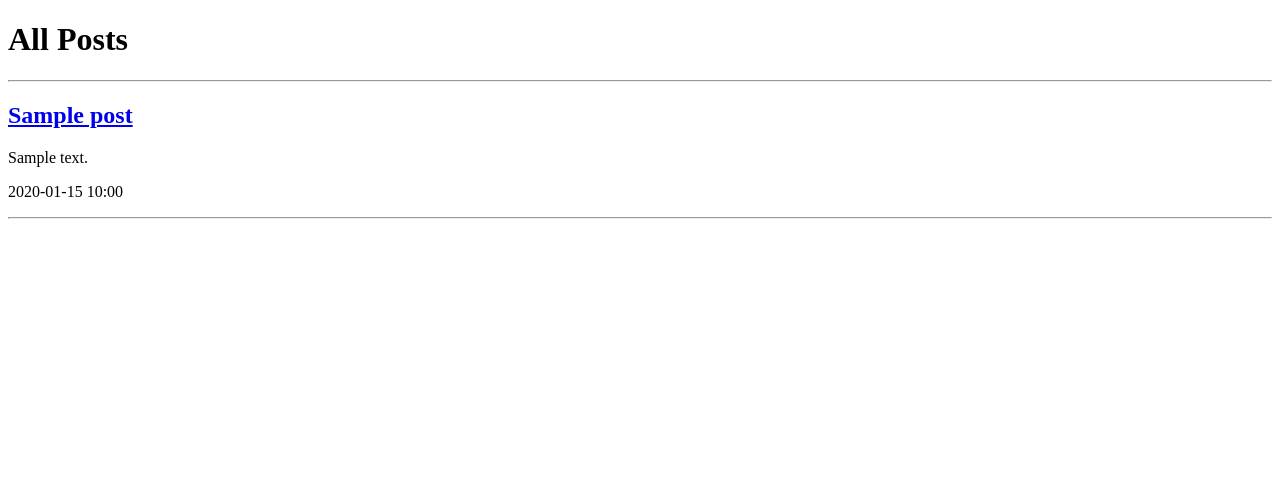
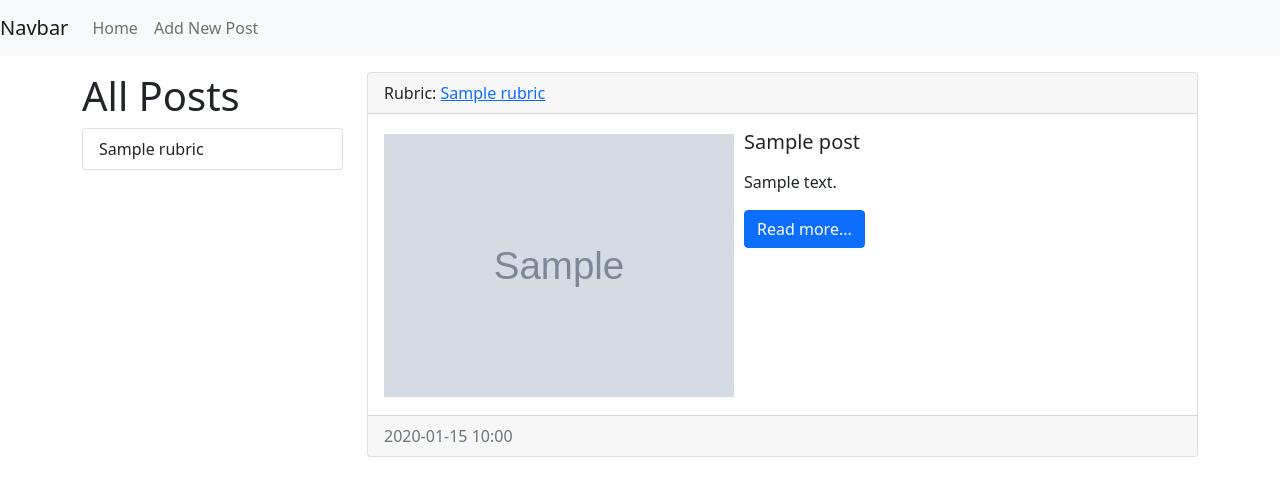
Before and after one commit to ZorkoAnastasiya/teachDjango, a Django app: page /blog/ in a window 1280 px wide. Shown: the top 496 px of the page. Run offline with Django 3.2, Linux system fonts and the light colour scheme; tables that the repository leaves empty hold one stand-in row (values such as "Sample post"); grey boxes marked "Sample" are stand-in pictures.

Commit message:
Controllers-functions

```diff
--- a/Superproject/blog/apps.py
+++ b/Superproject/blog/apps.py
@@ -4,3 +4,4 @@ from django.apps import AppConfig
 class BlogConfig(AppConfig):
     default_auto_field = 'django.db.models.BigAutoField'
     name = 'blog'
+    verbose_name = "My Blog"
--- a/Superproject/blog/models.py
+++ b/Superproject/blog/models.py
@@ -1,4 +1,21 @@
 from django.db import models
+from django.urls import reverse
+
+
+class Rubrics(models.Model):
+    objects = models.Manager()
+    title = models.CharField(max_length = 150, db_index = True, verbose_name = "rubric")
+
+    def __str__(self):
+        return self.title
+
+    def get_absolute_url(self) -> str:
+        return reverse("rubric", kwargs = {"rubric_id": self.pk})
+
+    class Meta:
+        verbose_name = "Rubric"
+        verbose_name_plural = "Rubrics"
+        ordering = ["id"]
 
 
 class Post(models.Model):
@@ -9,9 +26,15 @@ class Post(models.Model):
     created_at = models.DateTimeField(auto_now_add = True)
     photo = models.ImageField(upload_to = "photos/", blank = True)
     hidden = models.BooleanField(default = False)
+    rubric = models.ForeignKey(Rubrics, on_delete = models.PROTECT, null = True)
 
     def __str__(self):
         return self.title
 
     def get_absolute_url(self) -> str:
-        return f"/blog/{self.pk}/"
+        return reverse("single_post", kwargs = {"post_id": self.pk})
+
+    class Meta:
+        verbose_name = "Post"
+        verbose_name_plural = "Posts"
+        ordering = ["-created_at", "title"]
--- /dev/null
+++ b/Superproject/blog/templates/blog/list_rubrics.html
@@ -0,0 +1,5 @@
+<div class="list-group">
+    {% for item in rubrics %}
+        <a href="{{item.get_absolute_url}}" class="list-group-item list-group-item-action">{{item.title}}</a>
+    {% endfor %}
+</div>
--- a/Superproject/blog/templates/blog/post_list.html
+++ b/Superproject/blog/templates/blog/post_list.html
@@ -1,23 +1,41 @@
-<!DOCTYPE html>
-<html lang="en">
-<head>
-    <meta charset="UTF-8">
-    <title>Blog</title>
-</head>
-<body>
-<div>
-    <h1>All Posts</h1>
-    <hr>
-    {% for post in object_list %}
-    <section id="id_post_{{post.pk}}">
-        <a href ="{{post.get_absolute_url}}"><h2>{{post.title}}</h2></a>
-        <p>{{post.content|default:"(no content)"}}</p>
-        <p>{{post.created_at|date:"Y-m-d H:i"}}</p>
-        <hr>
-        {% empty %}
-        <p>No content</p>
-    </section>
-    {% endfor %}
-</div>
-</body>
-</html>
+{% extends 'base.html' %}
+
+{% block title %}
+
+    {{header}}: {{block.super}}
+
+{% endblock %}
+
+{% block sidebar %}
+<h1>All Posts</h1>
+{% include 'include/_sidebar.html' %}
+{% endblock %}
+
+{% block content %}
+    {% for post in posts %}
+     <div class="card mb-3">
+         <div class="card-header">
+             Rubric: <a href="{{post.rubric.get_absolute_url}}">{{post.rubric}}</a>
+         </div>
+         <div class="card-body">
+             <div class="media">
+                 {% if post.photo %}
+                 <img src="{{post.photo.url}}" alt="" width="350" class="mr-3" align="left" style="margin:4px 10px 2px 0px;">
+                 {% else %}
+                 <img src="https://picsum.photos/id/1060/350/235/?blur=2" alt="" class="mr-3" align="left" style="margin:4px 10px 2px 0px;">
+                 {% endif %}
+                 <div class="media-body">
+                     <h5 class="card-title">{{post.title}}</h5>
+                     <p class="card-text">{{post.content|linebreaks|truncatewords:70}}</p>
+                     <a href="{{post.get_absolute_url}}" class="btn btn-primary">Read more...</a>
+                 </div>
+             </div>
+         </div>
+         <div class="card-footer text-muted">
+             {{post.created_at|date:"Y-m-d H:i"}}
+         </div>
+     </div>
+     {% empty %}
+     <p>No content</p>
+     {% endfor %}
+{% endblock %}
--- /dev/null
+++ b/Superproject/blog/templatetags/blog_tags.py
@@ -0,0 +1,16 @@
+from django import template
+from blog.models import Rubrics
+
+
+register = template.Library()
+
+
+@register.simple_tag(name = "list_rubrics")
+def get_rubrics():
+    return Rubrics.objects.all()
+
+
+@register.inclusion_tag("blog/list_rubrics.html")
+def show_rubrics():
+    rubrics = Rubrics.objects.all()
+    return {"rubrics": rubrics}
--- a/Superproject/blog/urls.py
+++ b/Superproject/blog/urls.py
@@ -1,8 +1,9 @@
 from django.urls import path
-from blog.views import AllPostView, SinglePostView
-
+from blog.views import AllPostView, SinglePostView, get_rubrics, post_view, show_post, add_post
 
 urlpatterns = [
-    path("", AllPostView.as_view()),
-    path("<int:pk>/", SinglePostView.as_view())
+    path("", post_view, name="home"),
+    path("rubric/<int:rubric_id>/", get_rubrics, name="rubric"),
+    path("<int:post_id>/", show_post, name="single_post"),
+    path("add_post/", add_post, name="add_post"),
 ]
--- a/Superproject/blog/views.py
+++ b/Superproject/blog/views.py
@@ -1,5 +1,8 @@
+from django.http import HttpRequest
+from django.shortcuts import render, get_object_or_404, redirect
 from django.views.generic import ListView, DetailView
-from blog.models import Post
+from blog.models import Post, Rubrics
+from blog.forms import NewPostForm
 
 
 class AllPostView(ListView):
@@ -8,3 +11,35 @@ class AllPostView(ListView):
 
 class SinglePostView(DetailView):
     model = Post
+
+
+def post_view(request):
+    header = "Home page"
+    posts = Post.objects.all()
+    context = {
+        "header": header,
+        "posts": posts,
+    }
+    return render(request, template_name = "blog/post_list.html", context = context)
+
+
+def get_rubrics(request, rubric_id):
+    posts = Post.objects.filter(rubric_id=rubric_id)
+    rubric = Rubrics.objects.get(pk=rubric_id)
+    return render(request, "blog/rubrics.html", {"posts": posts, "rubric": rubric})
+
+
+def show_post(request: HttpRequest, post_id: int):
+    post_item = get_object_or_404(Post, pk=post_id)
+    return render(request, "blog/post_detail.html", {"post_item": post_item})
+
+
+def add_post(request: HttpRequest):
+    if request.method == "POST":
+        form = NewPostForm(request.POST)
+        if form.is_valid():
+            post = form.save()
+            return redirect(post)
+    else:
+        form = NewPostForm()
+    return render(request, "blog/add_post.html", {"form": form})
--- a/Superproject/project/settings.py
+++ b/Superproject/project/settings.py
@@ -24,7 +24,7 @@ INSTALLED_APPS = [
     'django.contrib.staticfiles',
     'corsheaders',
     'task_numbers',
-    'blog',
+    'blog.apps.BlogConfig',
 ]
 
 MIDDLEWARE = [
@@ -44,7 +44,7 @@ ROOT_URLCONF = 'project.urls'
 TEMPLATES = [
     {
         'BACKEND': 'django.template.backends.django.DjangoTemplates',
-        'DIRS': [],
+        'DIRS': [os.path.join(BASE_DIR, 'templates')],
         'APP_DIRS': True,
         'OPTIONS': {
             'context_processors': [
--- /dev/null
+++ b/Superproject/templates/base.html
@@ -0,0 +1,33 @@
+<!DOCTYPE html>
+<html lang="en">
+  <head>
+    <meta charset="utf-8">
+    <meta name="viewport" content="width=device-width, initial-scale=1, shrink-to-fit=no">
+
+    <link href="https://cdn.jsdelivr.net/npm/bootstrap@5.1.1/dist/css/bootstrap.min.css" rel="stylesheet" integrity="sha384-F3w7mX95PdgyTmZZMECAngseQB83DfGTowi0iMjiWaeVhAn4FJkqJByhZMI3AhiU" crossorigin="anonymous">
+
+    <title>{% block title %}Blog{% endblock %}</title>
+  </head>
+  <body>
+
+  {% include 'include/_nav.html' %}
+
+  <div class="container mt-3">
+      <div class="row">
+
+          <div class="col-md-3">
+            {% block sidebar %}SIDEBAR{% endblock %}
+          </div>
+
+          <div class="col-md-9">
+              {% block content %}CONTENT{% endblock %}
+          </div>
+
+      </div>
+  </div>
+
+    <script src="https://cdn.jsdelivr.net/npm/bootstrap@5.1.1/dist/js/bootstrap.bundle.min.js" integrity="sha384-/bQdsTh/da6pkI1MST/rWKFNjaCP5gBSY4sEBT38Q/9RBh9AH40zEOg7Hlq2THRZ" crossorigin="anonymous"></script>
+    <script src="https://cdn.jsdelivr.net/npm/bootstrap@5.1.1/dist/js/bootstrap.min.js" integrity="sha384-skAcpIdS7UcVUC05LJ9Dxay8AXcDYfBJqt1CJ85S/CFujBsIzCIv+l9liuYLaMQ/" crossorigin="anonymous"></script>
+
+  </body>
+</html>
--- /dev/null
+++ b/Superproject/templates/include/_nav.html
@@ -0,0 +1,12 @@
+<nav class="navbar navbar-expand-lg navbar-light bg-light">
+      <a class="navbar-brand" href="{% url 'home' %}">Navbar</a>
+      <button class="navbar-toggler" type="button" data-toggle="collapse" data-target="#navbarSupportedContent" aria-controls="navbarSupportedContent" aria-expanded="false" aria-label="Toggle navigation">
+          <span class="navbar-toggler-icon"></span>
+      </button>
+    <div class="collapse navbar-collapse" id="navbarSupportedContent">
+      <ul class="navbar-nav mr-auto">
+        <li class="nav-item"><a class="nav-link" href="{% url 'home' %}">Home</a></li>
+        <li class="nav-item"><a class="nav-link" href="{% url 'add_post' %}">Add New Post</a></li>
+      </ul>
+    </div>
+  </nav>
--- /dev/null
+++ b/Superproject/templates/include/_sidebar.html
@@ -0,0 +1,13 @@
+{% load blog_tags %}
+{% comment %}
+<div class="list-group">
+    {% list_rubrics as rubrics %}
+    {% for item in rubrics %}
+        <a href="{% url 'rubric' item.pk %}" class="list-group-item list-group-item-action">{{item.title}}</a>
+    {% endfor %}
+</div>
+
+<br>
+{% endcomment %}
+
+{% show_rubrics %}
```
Also changed, not shown: Superproject/blog/admin.py (+14 -3 lines), Superproject/blog/forms.py (added, +21 -0 lines), Superproject/blog/templates/blog/add_post.html (added, +74 -0 lines), Superproject/blog/templates/blog/post_detail.html (+35 -17 lines), Superproject/blog/templates/blog/rubrics.html (added, +41 -0 lines), Superproject/blog/migrations/0002_auto_20210922_1624.py (added), Superproject/blog/templatetags/__init__.py (added).
